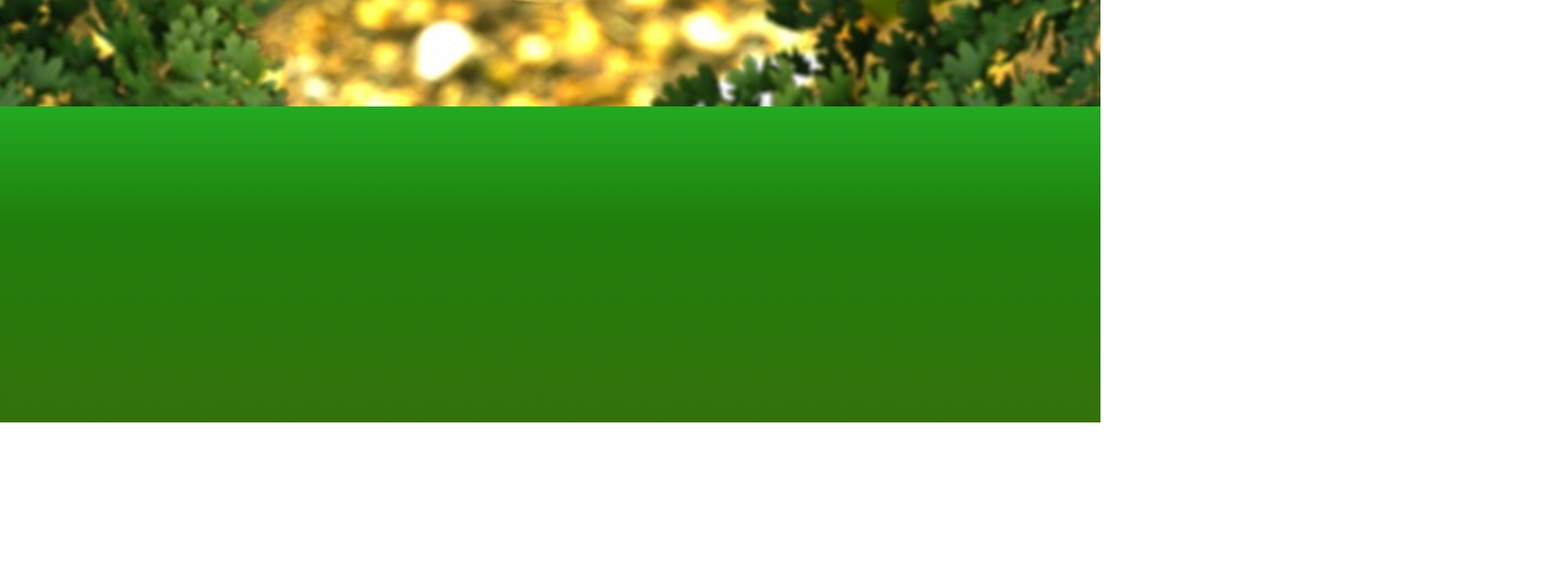
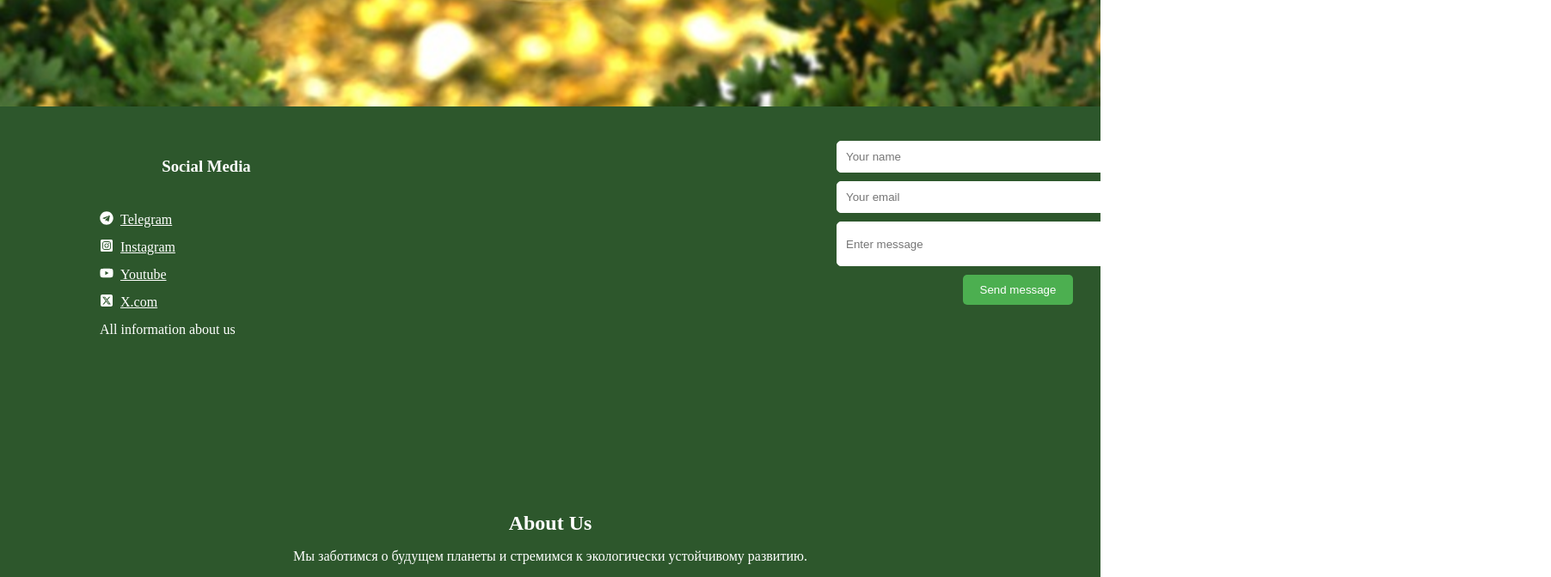
Before and after one commit to Ozodbek3/Hackaton, a React (Create React App) app: page / in a window 1280 px wide. Shown: the part 740-1412 px from the top of the page at 86% size, 1804 px wide, since content can reach past the window. Before the commit the page ends 1232 px from the top, so only its background shows below. Built offline with nearby package versions, Linux system fonts and the light colour scheme.

Commit message:
Footer tayyor

```diff
--- a/src/components/Footer/Footer.jsx
+++ b/src/components/Footer/Footer.jsx
@@ -1,23 +1,186 @@
+// Footer.js
+import React from "react";
 import styled from "styled-components";
-import { Navigate, useNavigate } from "react-router-dom";
+import { useState } from "react";
+import { FaTelegram , FaInstagramSquare,FaYoutube,} from "react-icons/fa";
+import { FaSquareXTwitter } from "react-icons/fa6";
 
+const FooterContainer = styled.footer`
+  background-color: #2d572c; /* Темно-зеленый цвет */
+  color: #ffffff;
+  padding: 40px 20px;
+  text-align: center;
+`;
+const FooterSection1 = styled.div`
+  position: relative;
+  left: -30rem;
+  top: -15rem;
+`;
+const FooterSection = styled.div`
+  margin-bottom: 20px;
+`;
+const FooterTitle1 = styled.h2`
+  position: relative;
+  margin-bottom: 10px;
+  font-size: 24px;
+`;
 
-const FooterContainer = styled.div`
+const FooterTitle = styled.h2`
+  position: relative;
+  margin-bottom: 10px;
+  font-size: 24px;
+`;
+
+const FooterText = styled.p`
+  margin-bottom: 5px;
+  font-size: 16px;
+`;
+
+const FooterLink = styled.a`
+  color: #ffffff;
+  text-decoration: none;
+  &:hover {
+    text-decoration: underline;
+  }
+`;
+const FooterFormDiv = styled.div`
+  position: relative;
+  left: 34rem;
+`;
+const FooterForm = styled.form`
   display: flex;
   flex-direction: column;
   align-items: center;
-  height: 23rem;
-  width: 100%;
-  z-index: 10000;
-  color: #ffffff;
-  background: rgb(5,158,4);
-  background: linear-gradient(180deg, rgba(5,158,4,0.8828781512605042) 0%, rgba(32,127,12,1) 37%, rgba(52,113,10,1) 100%);
 `;
 
-const Footer = ({ theme }) => {
-  return <FooterContainer>
+const FooterInput = styled.input`
+  padding: 10px;
+  margin-bottom: 10px;
+  width: 100%;
+  max-width: 400px;
+  border: 1px solid #ffffff;
+  border-radius: 5px;
+`;
+const FooterInputMessage = styled.input`
+  height: 30px;
+  padding: 10px;
+  margin-bottom: 10px;
+  width: 100%;
+  max-width: 400px;
+  border: 1px solid #ffffff;
+  border-radius: 5px;
+`;
 
-  </FooterContainer>;
+const FooterButton = styled.button`
+  padding: 10px 20px;
+  background-color: #4caf50; /* Зеленый цвет */
+  color: #ffffff;
+  border: none;
+  border-radius: 5px;
+  cursor: pointer;
+  &:hover {
+    background-color: #45a049; /* Темнее зеленый цвет */
+  }
+`;
+const SolutionsDiv = styled.div`
+  position: relative;
+  top: -12rem;
+  left: 6rem;
+  width: 20%;
+
+`;
+const SolutionsA = styled.a`
+  position: relative;
+  top: 1rem;
+  display: flex;
+  align-items: center;
+  height: 2rem;
+  cursor: pointer;
+  color: white;
+  &&:hover {
+    text-decoration: underline;
+    text-decoration-thickness: 0.5px;
+    text-decoration-color: white;
+  }
+  span {
+    margin-right: 0.5rem;
+  }
+
+`;
+
+const Footer = () => {
+  const [nameError, setNameError] = useState("");
+  const [emailError, setEmailError] = useState("");
+
+  const handleSubmit = (event) => {
+    event.preventDefault();
+    const nameInput = event.target.name;
+    const emailInput = event.target.email;
+
+    if (!nameInput.value) {
+      setNameError("please enter a valid data");
+    } else {
+      setNameError("");
+    }
+
+    if (!emailInput.value) {
+      setEmailError("please enter a valid data");
+    } else {
+      setEmailError("");
+    }
+
+    if (nameInput.value && emailInput.value) {
+      // Обработайте запрос здесь
+      alert("Sended!");
+    }
+  };
+
+  return (
+    <FooterContainer>
+
+      <FooterSection>
+        <FooterFormDiv>
+          <FooterForm onSubmit={handleSubmit}>
+            <FooterInput type="text" placeholder="Your name" required />
+            <FooterInput type="email" placeholder="Your email" required />
+            <FooterInputMessage
+              type="text"
+              placeholder="Enter message"
+              required
+            />
+            <FooterButton type="submit">Send message</FooterButton>
+          </FooterForm>
+        </FooterFormDiv>
+      </FooterSection>
+      <SolutionsDiv>
+<h3 style={{color:"white"}}>Social Media</h3>
+<SolutionsA href="https://t.me/UzSafetynews">
+  <span><FaTelegram /></span>
+  Telegram
+</SolutionsA>
+<SolutionsA href="https://www.instagram.com/">
+  <span><FaInstagramSquare /></span>
+  Instagram
+</SolutionsA>
+<SolutionsA href="https://www.youtube.com/watch?v=lpa8uy4DyMo&list=PL9ooVrP1hQOGPQVeapGsJCktzIO4DtI4_">
+  <span><FaYoutube /></span>
+  Youtube
+</SolutionsA>
+<SolutionsA href="https://x.com/home">
+  <span><FaSquareXTwitter /></span>
+  X.com
+</SolutionsA>
+<SolutionsA>All information about us</SolutionsA>
+</SolutionsDiv>
+      <FooterSection>
+        <FooterTitle1>About Us</FooterTitle1>
+        <FooterText>
+          Мы заботимся о будущем планеты и стремимся к экологически устойчивому
+          развитию.
+        </FooterText>
+      </FooterSection>
+    </FooterContainer>
+  );
 };
 
 export default Footer;
--- a/src/components/Navbar/Navbar.jsx
+++ b/src/components/Navbar/Navbar.jsx
@@ -97,7 +97,7 @@ const UserInDiv = styled("div")`
   top: 5.5vh;
   left: 85vw;
   border-radius: 1rem;
-  background-color: black;
+  background-color: green;
 `;
 const Variants = styled("div")`
   display: flex;
@@ -166,9 +166,15 @@ const Nvabar = ({ theme, toggleTheme }) => {
               <Variants onClick={() => navigate(ACCOUNT_PAGE)}>
                 Account
               </Variants>
-              <Variants></Variants>
-              <Variants></Variants>
-              <Variants></Variants>
+              <Variants>
+                Settings
+              </Variants>
+              <Variants>
+               Help
+              </Variants>
+              <Variants>
+                 Support
+              </Variants>
             </UserInDiv>
           )}
         </UserDiv>
```
